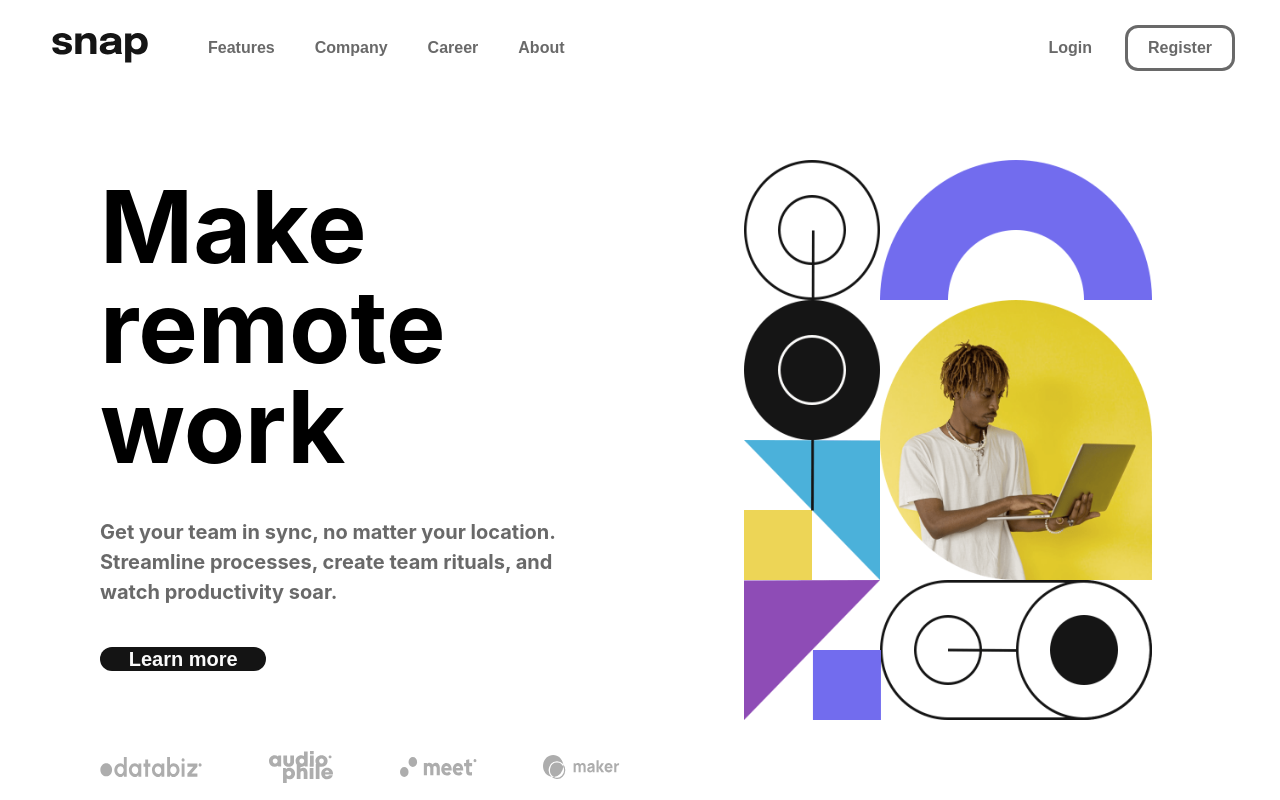
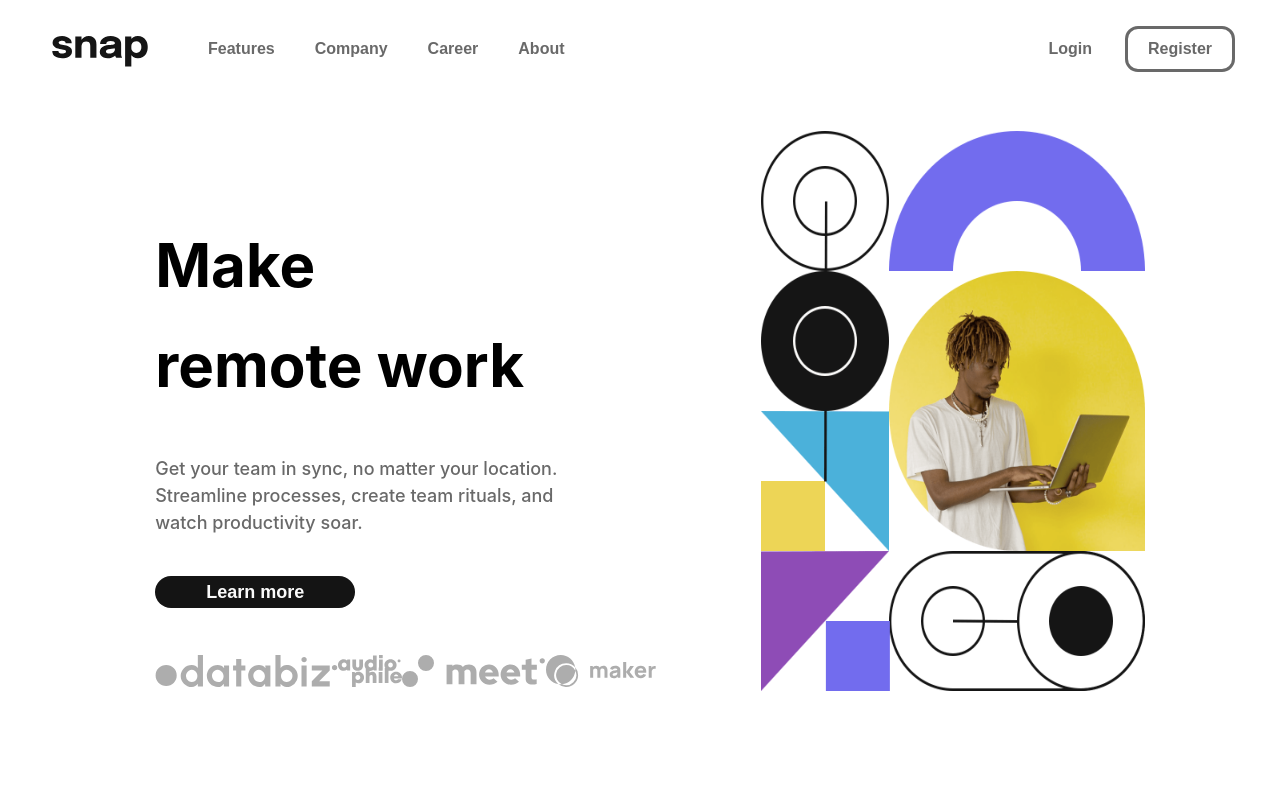
Before and after one commit to Phear21/Smillie_Intern, a React (Create React App) app in the folder my-app/: page / in a window 1280 px wide. Built offline with nearby package versions, Linux system fonts and the light colour scheme.

Commit message:
fix:landing page adjustment

```diff
--- a/my-app/src/component/Home.js
+++ b/my-app/src/component/Home.js
@@ -7,33 +7,34 @@ import mettlogo from'../assets/client-meet.svg'
 
 export default function Home() {
   return (
-    <div className='flex justify-between h-vh ml-20 mt-16' >
-        <div  className='w-1/2 flex flex-col justify-center mx-auto p-5 mr-20 mt-20'>
+    <div className='flex justify-center h-vh mx-10 mt-8'>
+      <div className='flex flex-col items-left w-[50%] h-[100%] justify-center p-5 mr-[2vw] mt-[2vh]'>
+        <h1 className='text-left font-bold text-[60px] h-[40%] lg:text-[100px] mt-[6vh] leading-[100px]'>
+          Make <br/>remote work
+        </h1>
+        <p className='text-left my-10 h-[20%] font-normal text-[18px] lg:text-[18px] text-gray'>
+          Get your team in sync, no matter your location.
+          <br/>Streamline processes, create team rituals, and <br/>watch productivity soar.
+        </p>
+        <button className='flex rounded-[18px] h-[10%] w-[200px] items-center justify-center h-[8vh] bg-black  justify-center text-white hover:bg-white hover:text-black '>
+          <p className='font-epilogue font-bold text-lg lg:text-[20px]   '>
+            Learn more
+          </p>
+        </button>
+        {/* for the sponser */}
+        <div className='flex justify-between  w-96 lg:w-[80%]  h-[30%] items-end'>
+          <img className='h-8 lg:h-[2.5vh] w-auto' src={databizlogo} alt="Databiz Logo" />
+          <img className='h-8 w-auto' src={audiophilelogo} alt="Audiophile Logo" />
+          <img className='h-8 lg:h-[2.5vh] w-auto' src={mettlogo} alt="Mett Logo" />
+          <img className='h-8 lg:h-[3vh] w-auto' src={makerlogo} alt="Maker Logo" />
+        </div>
+      </div>
 
-          <h1 className='text-left font-bold text-[100px] leading-[100px]'>Make <br/>remote work</h1>
-          <p className='text-left pr-20 my-10 font-bold text-[20px] text-gray'>Get your team in sync, no matter your location.
-          <br/>Streamline processes, create team rituals, and <br/>watch productivity soar.</p>
-            <button className=' rounded-xl   w-[13vw] h-14 bg-black text-base'>
-              <p className='font-epilogue font-bold text-white text-[20px]'>
-              Learn more
-              </p>
+      <div className='flex w-[32%] '>
+        <img src={homepic} className='w-full h-[70vh]' alt="Home " />
+      </div>
+    </div>
 
-              </button>
-              {/* for the sponser */}
-              <div className='flex justify-between mt-20 w-[65vh] items-center '>
-                <img  className='h-[2.5vh]' style={{ width: '8vw' }} src={databizlogo} alt="Databiz Logo" />
-                <img   style={{ width: '5vw' }} src={audiophilelogo}/>
-                <img   className='h-[2.5vh]' style={{ width: '6vw' }} src={mettlogo}/>
-
-                <img  className='h-[3vh]' style={{ width: '6vw' }} src={makerlogo}/>
-
-              </div>
-
-        </div>
-        <div  className='flex mr-32'>
-            <img src={homepic} className='w-4/4 items-right'></img>
-        </div>
-    </div>
 
   )
 }
--- a/my-app/src/component/Navbar.js
+++ b/my-app/src/component/Navbar.js
@@ -3,30 +3,30 @@ import logo from '../assets/logo.svg';
 export default function Navbar() {
   return (
     <div className='lg'>
-        <nav className="navbar navbar-expand-lg navbar-light bg-light">
+        <nav className="hidden sm:block navbar navbar-expand-lg navbar-light bg-light">
         <div className='flex flex-row justify-between items-center mx-5 p-4'>
 
             <div className='flex flex-row items-center mr-5 p-4'>
               <div>
-              <img src={logo} alt="logo" className="w-24  mr-10" />
+              <img src={logo} alt="logo" className="w-24  mt-1 mr-10" />
               </div>
 
-                <a className='font-epilogue font-bold text-gray mx-5'>
+                <a href='/' className='font-epilogue font-bold text-gray mx-5 hover:cursor-pointer'>
                     Features
                 </a>
-                <a className='font-epilogue font-bold text-gray mx-5'>
+                <a  href='/'  className='font-epilogue font-bold text-gray mx-5 hover:cursor-pointer'>
                     Company
                 </a>
-                <a className='font-epilogue font-bold text-gray mx-5'>
+                <a  href='/'  className='font-epilogue font-bold text-gray mx-5 hover:cursor-pointer'>
                     Career
                 </a>
-                <a className='font-epilogue font-bold text-gray mx-5'>
+                <a href='/'  className='font-epilogue font-bold text-gray mx-5 hover:cursor-pointer'>
                     About
                 </a>
             </div>
             <div className='flex flex-row items-center p-4'>
-              <button className='mx-10 font-epilogue font-bold text-gray ' >Login</button>
-              <button className='font-epilogue font-bold text-gray rounded-md  outline outline-3 outline-offset-4 w-24 h-8 border-gray-500 text-base'>
+              <button className='mx-10 font-epilogue font-bold text-gray hover:cursor-pointer' >Login</button>
+              <button className='font-epilogue font-bold text-gray rounded-md  outline outline-3 outline-offset-4 w-24 h-8 border-gray-500 text-base hover:cursor-pointer'>
                 Register
               </button>
 
@@ -35,6 +35,19 @@ export default function Navbar() {
 
         </nav>
 
+        <nav className="sm:hidden navbar navbar-light bg-light">
+        <div className='flex flex-row justify-between items-center mx-5 p-4'>
+
+            <div className='flex flex-row items-center mr-5 p-4'>
+              <div>
+              <img src={logo} alt="logo" className="w-24  mt-1 mr-10" />
+              </div>
+          </div>
+          </div>
+        </nav>
+
+
+
     </div>
   )
 }
```
